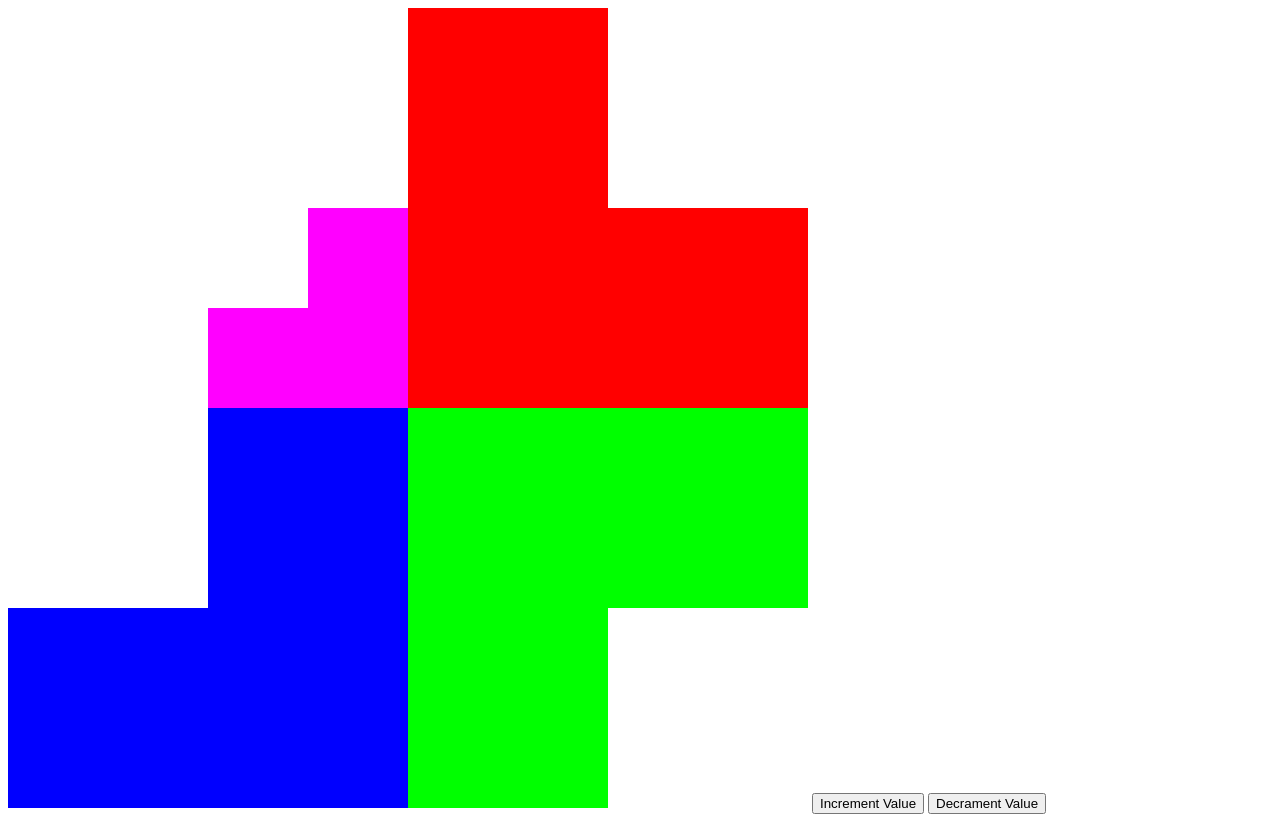
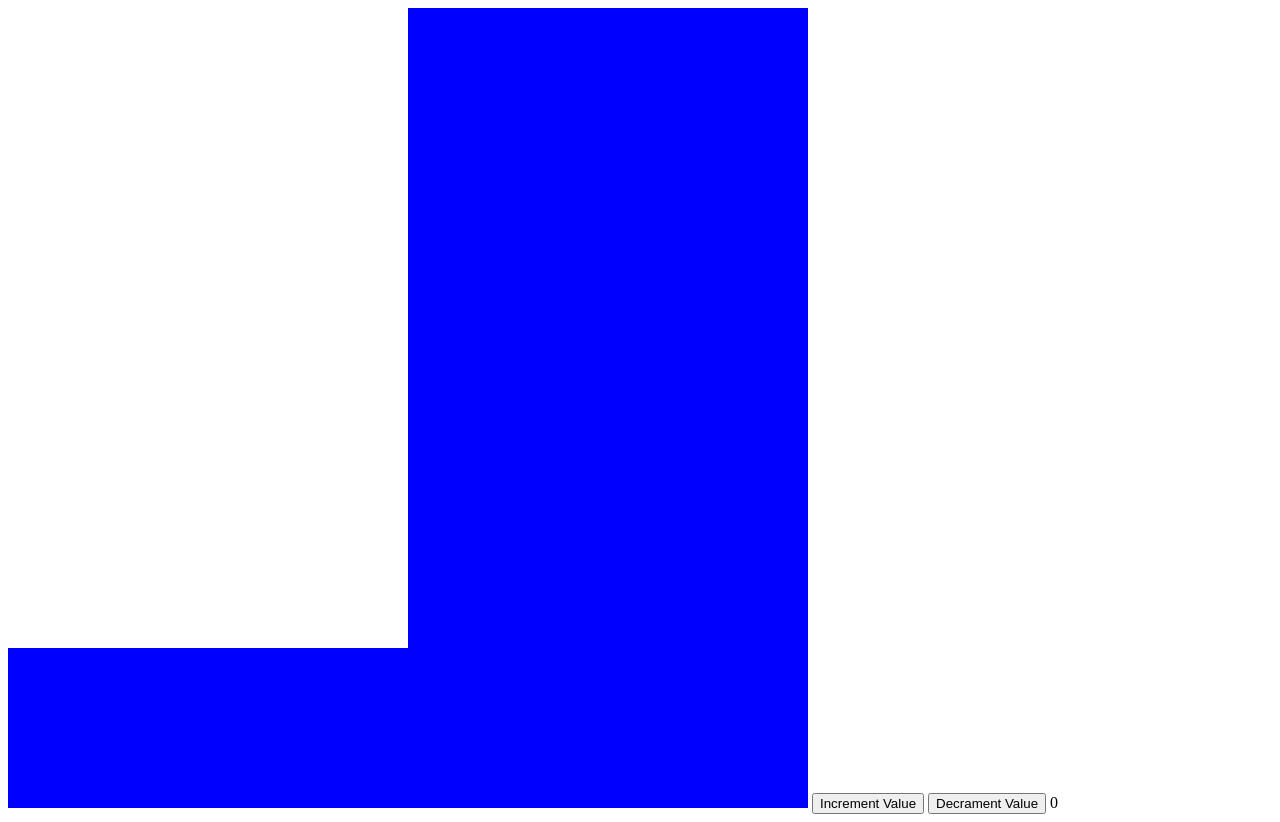
Before and after one commit to Mantulis00/Grafika, a plain HTML site: page index.html in a window 1280 px wide. Drawn offline with Linux system fonts and the light colour scheme.

Commit message:
Update index.html

```diff
--- a/index.html
+++ b/index.html
@@ -1,7 +1,7 @@
 <script>
   var context;
 
-	var inc = 1;
+	var inc = 0;
 
   function init(bool)
   {
@@ -12,15 +12,28 @@
 
 	  context.lineWidth = 1;
 	  context.strokeRect(mainCanvas.width/2, 0, 0, mainCanvas.height);
-
 	  context.strokeRect(0, mainCanvas.height/2, mainCanvas.width, 0);
 
 
 	  if (bool ==1) inc++;
 	  else if (bool == 0) inc--;
 
+	  if (inc ==0)initRect(context);
+
+	  document.getElementById("incval").innerHTML = inc;
 
 	  Recursion(0, inc, context, "#000000");
+
+  }
+
+  function initRect(context)
+  {
+	context.clearRect(0, 0, mainCanvas.width, mainCanvas.height);
+	context.fillStyle="#0000ff";
+	context.fillRect(0, 0, mainCanvas.width, mainCanvas.height);
+
+	context.fillStyle="#ffffff";
+	context.fillRect(0, 0, mainCanvas.width/2, mainCanvas.height*4/5);
 
   }
 
@@ -85,7 +98,7 @@ function LetterL(x, y, size, color, context, i)
 	context.fillRect(x + size/2, y + size/2, size/2, size/2);
 
 	context.fillStyle = '#ffffff';
-	context.fillRect(x+size/2, y, size/2, size/2);
+	context.fillRect(x+size/3, y, size/3*2, size/5*4);
 
 }
 
@@ -98,4 +111,5 @@ function LetterL(x, y, size, color, context, i)
 	<canvas id ="mainCanvas" width="800" height="800" ></canvas>
 	<input type="button" onclick="init(1)" value="Increment Value" />
 	<input type="button" onclick="init(0)" value="Decrament Value" />
+	 <span id="incval"></span></h1>
 </body>
```
